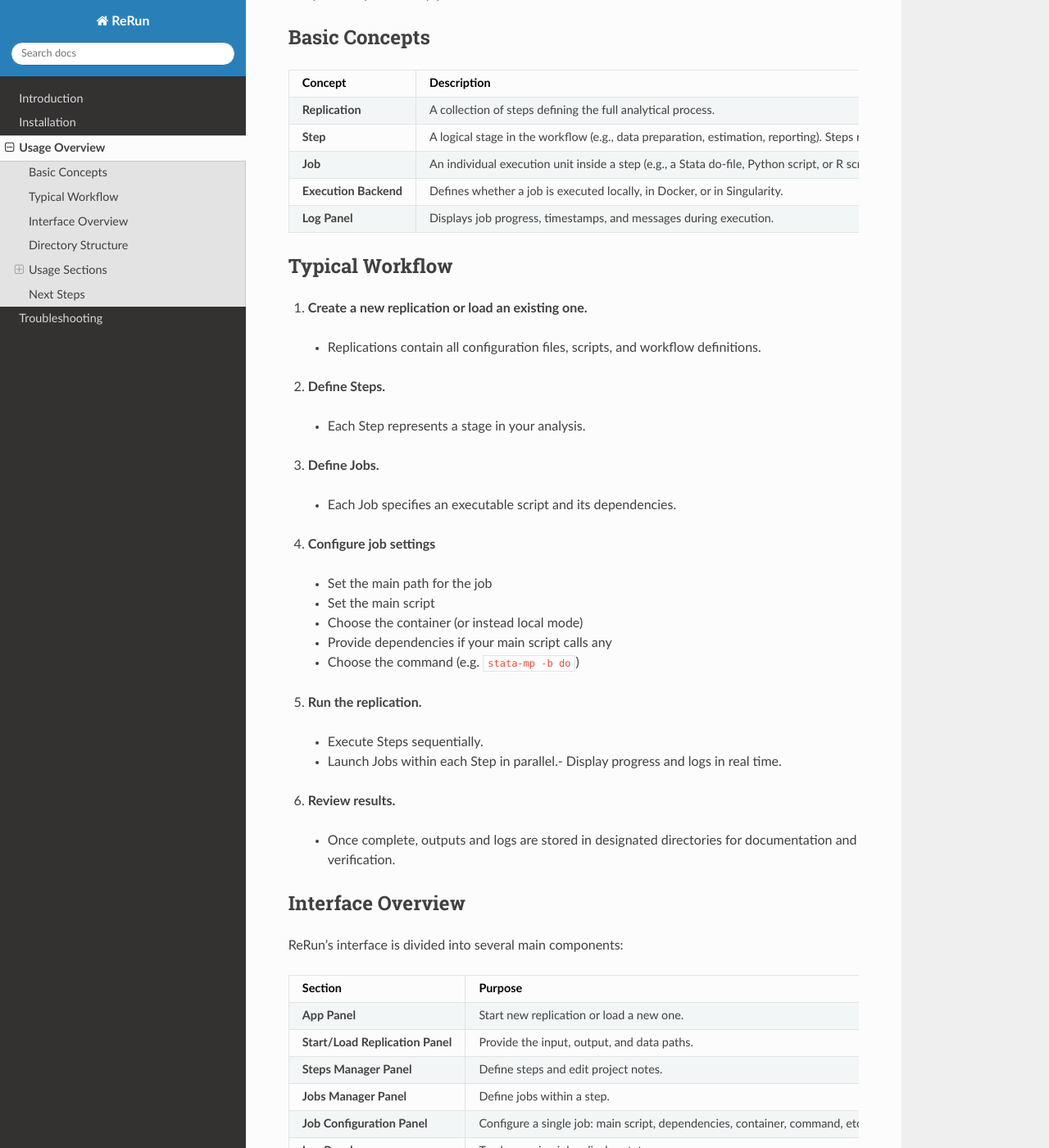
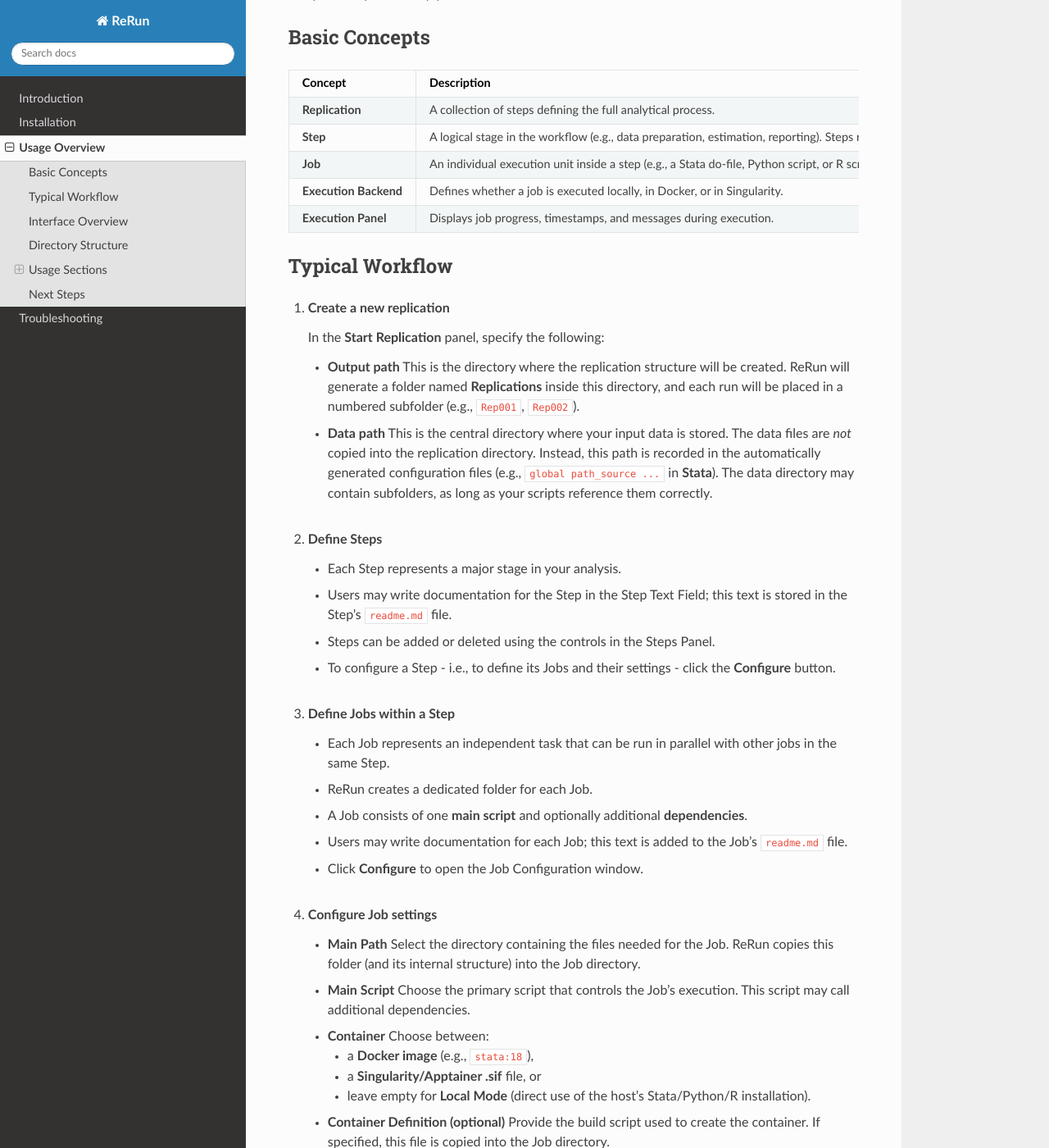
Before and after one commit to gustavoig/rerun-docs, a Sphinx documentation site: the page built from docs/usage/index.rst, in a window 1280 px wide and 1400 px high, scrolled down 419 px. Shown: the whole window at 82% size. Built offline with Sphinx 7.4.7 and the Read the Docs theme 3.1.0, drawn with Linux system fonts in a browser that asks for light colours; some of the changed text lies outside the part shown.

Commit message:
Add comprehensive overview

```diff
--- /dev/null
+++ b/docs/_static/custom.css
@@ -0,0 +1,18 @@
+/* Add vertical space between ordered list items */
+ol > li {
+    margin-bottom: 2em !important;
+}
+
+/* Add extra spacing after the inner bullet lists */
+ol > li > ul > li {
+    margin-bottom: 0.5em;
+}
+
+ol > li > ul {
+    margin-bottom: 1em;
+}
+
+
+ol > li > ul > li > ul {
+    margin-bottom: 0.5em;
+}
--- a/docs/conf.py
+++ b/docs/conf.py
@@ -145,6 +145,9 @@
 # relative to this directory. They are copied after the builtin static files,
 # so a file named "default.css" will overwrite the builtin "default.css".
 html_static_path = ['_static']
+html_css_files = [
+    'custom.css',
+]
 
 # Add any extra paths that contain custom files (such as robots.txt or
 # .htaccess) here, relative to this directory. These files are copied
--- a/docs/usage/index.rst
+++ b/docs/usage/index.rst
@@ -30,41 +30,151 @@
      - An individual execution unit inside a step (e.g., a Stata do-file, Python script, or R script, with dependencies or not). Jobs within a step run in parallel.
    * - **Execution Backend**
      - Defines whether a job is executed locally, in Docker, or in Singularity.
-   * - **Log Panel**
+   * - **Execution Panel**
      - Displays job progress, timestamps, and messages during execution.
 
 
 Typical Workflow
 ----------------
 
-1. **Create a new replication or load an existing one.**
+1. **Create a new replication**
 
- - Replications contain all configuration files, scripts, and workflow definitions.
+   In the **Start Replication** panel, specify the following:
 
-2. **Define Steps.**
+   - **Output path**
+     This is the directory where the replication structure will be created.
+     ReRun will generate a folder named **Replications** inside this directory, and each run will be
+     placed in a numbered subfolder (e.g., ``Rep001``, ``Rep002``).
 
- - Each Step represents a stage in your analysis.
+   - **Data path**
+     This is the central directory where your input data is stored.
+     The data files are *not* copied into the replication directory.
+     Instead, this path is recorded in the automatically generated configuration files
+     (e.g., ``global path_source ...`` in **Stata**).
+     The data directory may contain subfolders, as long as your scripts reference them correctly.
 
-3. **Define Jobs.**
 
- - Each Job specifies an executable script and its dependencies.
+2. **Define Steps**
 
-4. **Configure job settings**
+   - Each Step represents a major stage in your analysis.
+   - Users may write documentation for the Step in the Step Text Field; this text is stored in the Step’s
+     ``readme.md`` file.
+   - Steps can be added or deleted using the controls in the Steps Panel.
+   - To configure a Step - i.e., to define its Jobs and their settings - click the **Configure** button.
 
- - Set the main path for the job
- - Set the main script
- - Choose the container (or instead local mode)
- - Provide dependencies if your main script calls any
- - Choose the command (e.g. ``stata-mp -b do``)
+3. **Define Jobs within a Step**
 
-5. **Run the replication.**
+   - Each Job represents an independent task that can be run in parallel with other jobs in the same Step.
+   - ReRun creates a dedicated folder for each Job.
+   - A Job consists of one **main script** and optionally additional **dependencies**.
+   - Users may write documentation for each Job; this text is added to the Job’s ``readme.md`` file.
+   - Click **Configure** to open the Job Configuration window.
 
- - Execute Steps sequentially.
- - Launch Jobs within each Step in parallel.- Display progress and logs in real time.
+4. **Configure Job settings**
 
-6. **Review results.**
+   - **Main Path**
+     Select the directory containing the files needed for the Job.
+     ReRun copies this folder (and its internal structure) into the Job directory.
 
- - Once complete, outputs and logs are stored in designated directories for documentation and verification.
+   - **Main Script**
+     Choose the primary script that controls the Job’s execution.
+     This script may call additional dependencies.
+
+   - **Container**
+     Choose between:
+
+     - a **Docker image** (e.g., ``stata:18``),
+     - a **Singularity/Apptainer .sif** file, or
+     - leave empty for **Local Mode** (direct use of the host’s Stata/Python/R installation).
+
+   - **Container Definition (optional)**
+     Provide the build script used to create the container.
+     If specified, this file is copied into the Job directory.
+
+   - **Command**
+     Specify the command used to run the main script - for example:
+
+     - ``stata-mp -b do`` (Linux, Docker, Singularity)
+     - ``C:\Program Files\StataNow19\StataMP-64.exe /e do`` (Windows Local Mode)
+
+   - **Dependencies**
+     Provide any scripts that the main script relies on.
+
+   - **Tools Path**
+     Select a directory containing user-supplied tools (e.g., Stata ``PLUS`` packages, Python modules, or R libraries).
+     This directory is copied into a ``tools`` folder under the Job directory.
+     During execution, the runtime will load **only** the tools in this directory (or those available inside the container, if used).
+
+   - Save the configurations for the **Job**.
+
+
+5. **Run the replication**
+
+   - Save the Jobs.
+   - Execute the Steps by clicking the **Run Steps** button.
+   - Follow the progress and logs in real time in the **Execution Panel**.
+
+6. **Review results**
+
+   When a replication finishes, all outputs are written into the appropriate directories within the replication folder.
+   In addition to the files produced by your own code, ReRun automatically generates several metadata and documentation files that support transparency and reproducibility:
+
+   - ``config.json``
+     Describes the structure of the replication: steps, jobs, paths, and job settings.
+
+   - ``log.txt``
+     Contains execution logs from the **Execution Panel**, showing step and job progress.
+
+   - ``datafiles.txt``
+     Lists all input data files referenced by the replication, including modification timestamps and file hashes.
+
+   - ``manifest.json``
+     Records inputs and outputs for each job, including file sizes, hashes, and timestamps, enabling verification and reproducibility.
+
+   - ``readme.md``
+     A consolidated documentation file containing system information and user-provided notes from the project, steps, and jobs.
+
+   - ``replication_tree.txt``
+     A tree-style representation of the replication folder structure (generated before execution).
+
+   - **Job-level configuration files**
+     Created for each job depending on the runtime used:
+
+    - ``profile.do`` (Stata)
+    - ``config.R`` (R)
+    - ``config.py`` (Python)
+
+     These files define the environment and paths used during job execution (see :doc:`Configuration Files <configuration_files>`).
+
+
+7. **Re-run**
+
+   You can repeat an analysis by loading an existing replication. In the **Load Replication** panel, provide the following paths:
+
+   - **Input Path**
+     The directory of the replication you want to re-run.
+     This must be a numbered folder (e.g., ``Rep001``, ``Rep002``) containing ``config.json``.
+     If ``config.json`` is missing, ReRun cannot restore the replication and will display an error.
+
+   - **Output Path**
+     Optional.
+     If **left empty**, ReRun will create a new directory inside the **Input Path** following the same structure used when creating a new replication:
+
+     .. code-block:: text
+
+        InputPath/
+            Replications/
+                Rep00X/
+
+     where ``Rep00X`` is the next available replication number.
+     If you prefer the outputs to be written elsewhere, you must explicitly provide a different **Output Path**.
+
+   - **Data Path**
+     If not specified, ReRun will use the data path stored in ``config.json``.
+     If you want to run the replication with a different dataset or a relocated data directory, you must provide the new path here.
+
+
+  Please note that the user can add to, remove, or adjust any component of the loaded replication.
 
 
 Interface Overview
```
